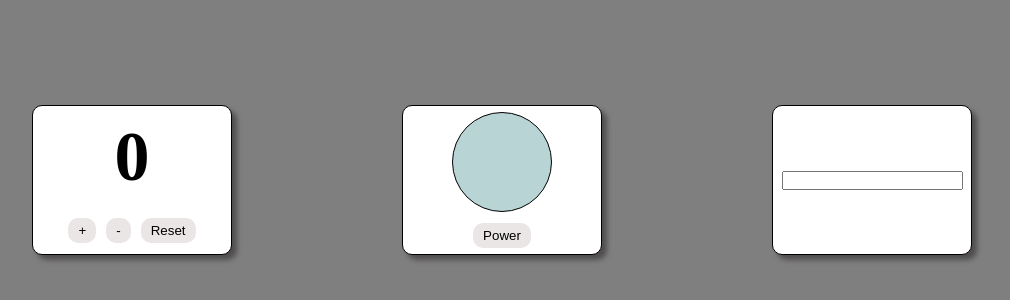
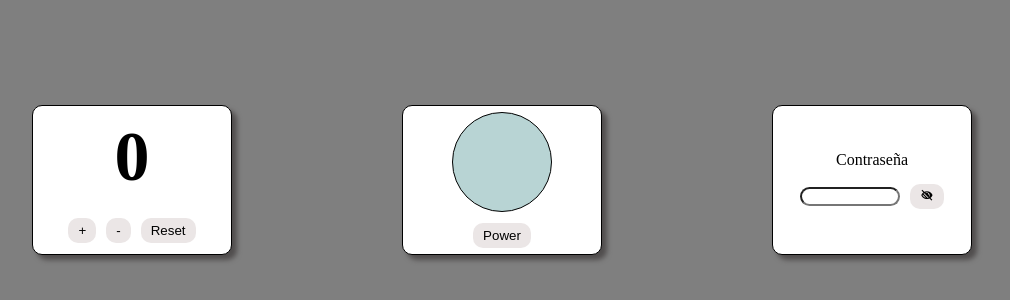
Before and after one commit to chocopros/practice_class_sem1y2, a React (Vite) app: page / in a window 1280 px wide. Shown: the part 220-520 px from the top of the page, without its empty margins (138-1148 px from the left). Built offline with nearby package versions, Linux system fonts and the light colour scheme.

Commit message:
start-10

```diff
--- a/index.html
+++ b/index.html
@@ -3,6 +3,7 @@
   <head>
     <meta charset="UTF-8" />
     <link rel="icon" type="image/svg+xml" href="/vite.svg" />
+    <link href='https://unpkg.com/boxicons@2.1.2/css/boxicons.min.css' rel='stylesheet'>
     <meta name="viewport" content="width=device-width, initial-scale=1.0" />
     <title>Vite + React</title>
   </head>
--- a/src/assets/components/Card_Pass.jsx
+++ b/src/assets/components/Card_Pass.jsx
@@ -1,13 +1,25 @@
 import React from 'react'
+import { useState } from 'react'
+const Card_Pass = () => {
 
-const Card_Pass = () => {
+  const [valueText, setvalueText] = useState('password')
+
+  const toggleStateValue= () => {
+    if (valueText==='password'){
+        setvalueText('text')
+    }else{
+        setvalueText('password')
+    }
+
+  }
+
   return (
-    <div className='card'>
+    <div className='card_passw'>
+        <label htmlFor="pass">Contraseña</label>
         <div className="passw">
-            <label htmlFor="Contraseña"></label>
-            <input type="text" />
+            <input className='passw_input' type={valueText}/>
+            <button onClick={toggleStateValue} className='btn-options2'> <i className='bx bxs-low-vision'></i> </button>
         </div>
-
     </div>
   )
 }
--- a/src/index.css
+++ b/src/index.css
@@ -22,6 +22,23 @@
   display: flex;
   flex-direction: column;
   justify-content: space-around;
+  align-items: center;
+
+  width: 200px;
+  height: 150px;
+
+  border: solid 1px;
+  background-color: white;
+  border-radius: 10px;
+  box-shadow: 5px 5px 5px rgb(81, 78, 78);
+
+}
+
+.card_passw{
+
+  display: flex;
+  flex-direction: column;
+  justify-content: center;
   align-items: center;
 
   width: 200px;
@@ -75,3 +92,16 @@
 .off{
   background-color:rgb(184, 212, 212);
 }
+.passw_input{
+  width: 100px;
+  border-radius: 10px;
+}
+
+.passw button{
+  margin-left: 10px;
+}
+.card_passw{
+  display: flex;
+  justify-content:center;
+  gap: 15px;
+}
```
